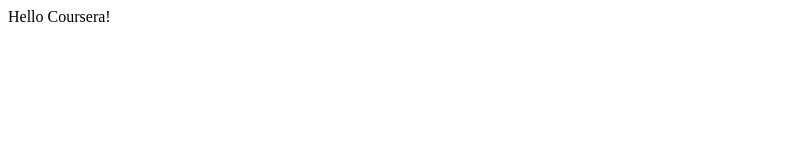
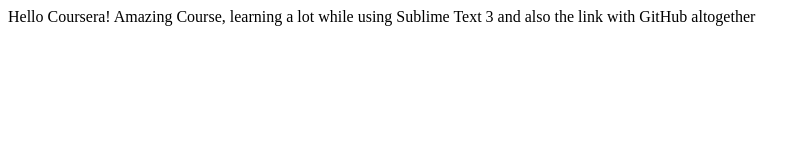
Before and after one commit to JozxL98/crispy-pancake, a plain HTML site: page index.html in a window 1280 px wide. Shown: the whole page, without its empty margins (0-811 px from the left). Drawn offline with Linux system fonts and the light colour scheme.

Commit message:
Small addition to our page content

```diff
--- a/index.html
+++ b/index.html
@@ -3,5 +3,5 @@
    <head>
       <title>Hello Coursera!</title>
    </head>
-   <body>Hello Coursera!</body>
+   <body>Hello Coursera! Amazing Course, learning a lot while using Sublime Text 3 and also the link  with GitHub altogether </body>
 </html>
```
